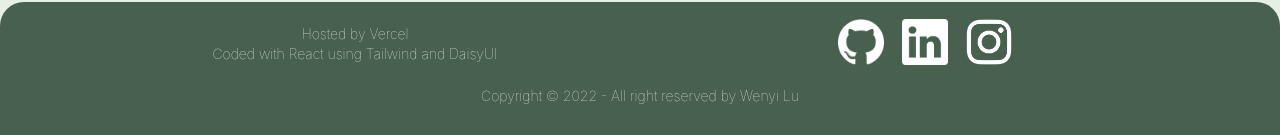
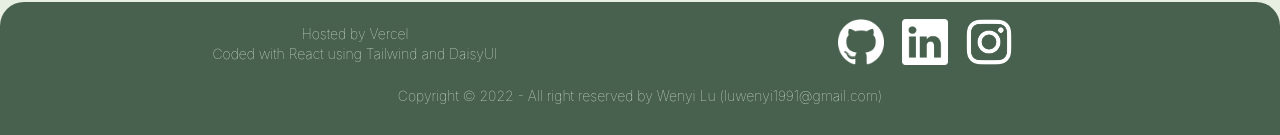
Before and after one commit to WenyiLULU/portfolio, a React (Create React App) app: page / in a window 1280 px wide. Shown: the part 4163-4298 px from the top of the page. Built offline with nearby package versions, Linux system fonts and the light colour scheme.

Commit message:
Little changes in footer header and skills
- Add adress e-mail in footer
- Set the link for skills in header
- Reneme skills id

```diff
--- a/src/components/footer.js
+++ b/src/components/footer.js
@@ -30,7 +30,7 @@ export default function Footer() {
                 </div>
             </div>
             <div >
-                <p className="text-secondary">Copyright © {YEAR} - All right reserved by Wenyi Lu</p>
+                <p className="text-secondary">Copyright © {YEAR} - All right reserved by Wenyi Lu (luwenyi1991@gmail.com)</p>
             </div>
         </footer>
     )
--- a/src/components/header.js
+++ b/src/components/header.js
@@ -63,7 +63,7 @@ export default function Header(props) {
                         </svg>
                         {contents.history[props.lang]}
                     </a>
-                    <a href="#me" className="btn btn-ghost btn-sm rounded-btn border-white">
+                    <a href="#skills" className="btn btn-ghost btn-sm rounded-btn border-white">
                         <svg xmlns="http://www.w3.org/2000/svg" className="h-4 w-4 mr-2" fill="none" viewBox="0 0 24 24"
                              stroke="currentColor">
                             <path stroke-linecap="round" stroke-linejoin="round" stroke-width="1.5"
@@ -142,7 +142,7 @@ export default function Header(props) {
                                     </a>
                                 </li>
                                 <li className="hover-bordered">
-                                    <a href="#me">
+                                    <a href="#skills">
                                         <svg xmlns="http://www.w3.org/2000/svg" className="h-4 w-4 mr-2" fill="none"
                                              viewBox="0 0 24 24" stroke="currentColor">
                                             <path stroke-linecap="round" stroke-linejoin="round" stroke-width="2"
--- a/src/components/skills.js
+++ b/src/components/skills.js
@@ -258,11 +258,7 @@ export default function Skills(props) {
                         <p className="col-span-2 justify-self-center ">{contents.license[props.lang]}</p>
                     </div>
                 </div>
-
-
-
             </div>
-
         </section>
     )
 }
```
